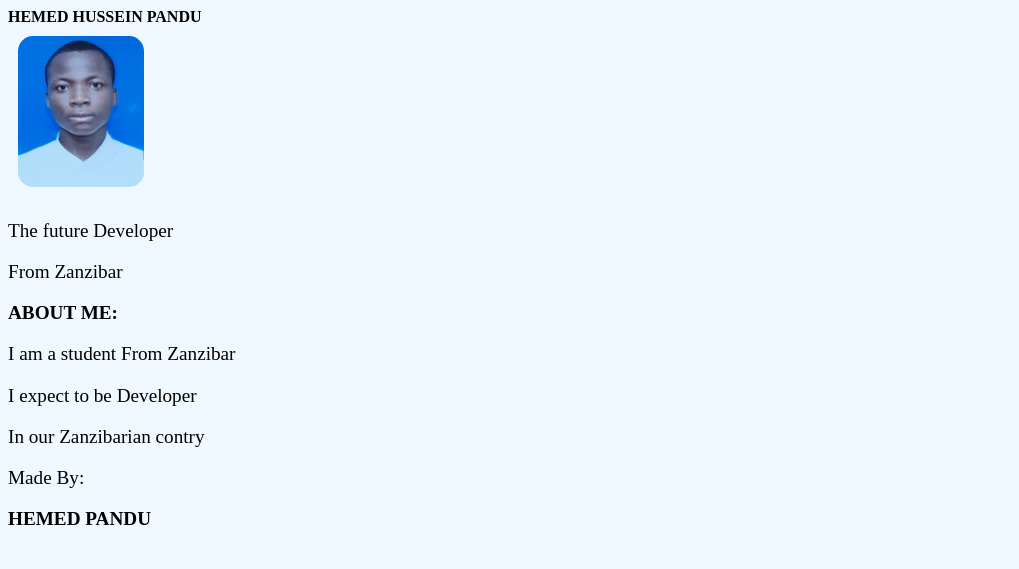
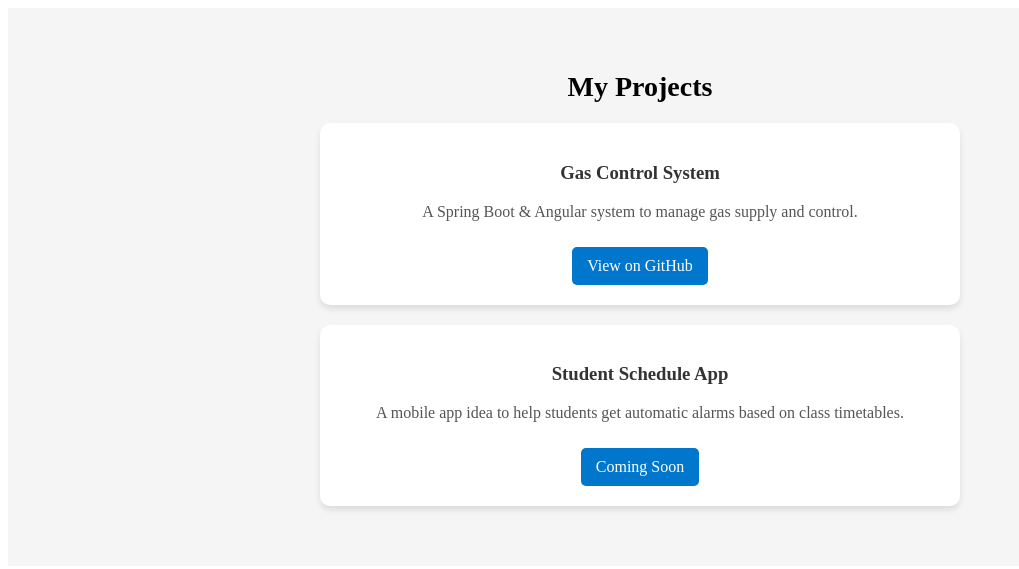
Before and after one commit to hemedpandu/My-first-portfolio, a plain HTML site: page index.html in a window 1280 px wide. Shown: the whole page, without its empty margins (0-1019 px from the left). Drawn offline with Linux system fonts and the light colour scheme.

```diff
--- a/index.html
+++ b/index.html
@@ -6,24 +6,25 @@
     <meta name="viewport" content="width=device-width, initial-scale=1.0">
     <title>Document</title>
 </head>
-<header class="pandu">
-    HEMED HUSSEIN PANDU
-</header>
 <body>
-    <img src="hemed.jpg" alt="My image">
-    <p>The future Developer</p>
-    <p>From Zanzibar</p>
-    <section>
-        <h1>ABOUT ME:</h1>
-        <P>I am a student From Zanzibar</P>
-        <p>I expect to be Developer</p>
-        <p>In our Zanzibarian contry</p>
-        <footer>
-            <p>Made By:</p>
-            <p class="id">HEMED PANDU</p>
-        </footer>
+    <section class="projects">
+        <h2>My Projects</h2>
 
-    </section>
+        <div class="project-card">
+          <h3>Gas Control System</h3>
+          <p>A Spring Boot & Angular system to manage gas supply and control.</p>
+          <a href="https://github.com/hemedpandu/Gas-Control-System" target="_blank">View on GitHub</a>
+        </div>
+
+        <div class="project-card">
+          <h3>Student Schedule App</h3>
+          <p>A mobile app idea to help students get automatic alarms based on class timetables.</p>
+          <a href="#">Coming Soon</a>
+        </div>
+
+        <!-- unaweza ongeza nyingine pia -->
+      </section>
+
 
 </body>
 </html>
--- a/style.css
+++ b/style.css
@@ -1,28 +1,39 @@
-img{
-    border-radius: 25px;
-    width: 10%;
-    padding: 10px;
-}
-h1{
-    font-family: 'Times New Roman', Times, serif;
-    font-size: larger;
-    font-weight: bold;
-}
-p{
-    font-family: 'Times New Roman', Times, serif;
-    font-size: larger;
+.projects {
+    padding: 40px;
+    background-color: #f5f5f5;
+    text-align: center;
+  }
 
+  .projects h2 {
+    font-size: 28px;
+    margin-bottom: 20px;
+  }
 
-}
-p.id{
-    font-family: 'Times New Roman', Times, serif;
-    font-size: larger;
-    font-weight: bold;
+  .project-card {
+    background-color: white;
+    margin: 20px auto;
+    padding: 20px;
+    width: 80%;
+    max-width: 600px;
+    border-radius: 10px;
+    box-shadow: 0 4px 6px rgba(0,0,0,0.1);
+  }
 
-}
-body{
-    background-color: aliceblue;
-}
-header.pandu{
-    font-weight: bold;
-}
+  .project-card h3 {
+    color: #333;
+  }
+
+  .project-card p {
+    font-size: 16px;
+    color: #555;
+  }
+
+  .project-card a {
+    display: inline-block;
+    margin-top: 10px;
+    text-decoration: none;
+    color: white;
+    background-color: #0077cc;
+    padding: 10px 15px;
+    border-radius: 5px;
+  }
```
